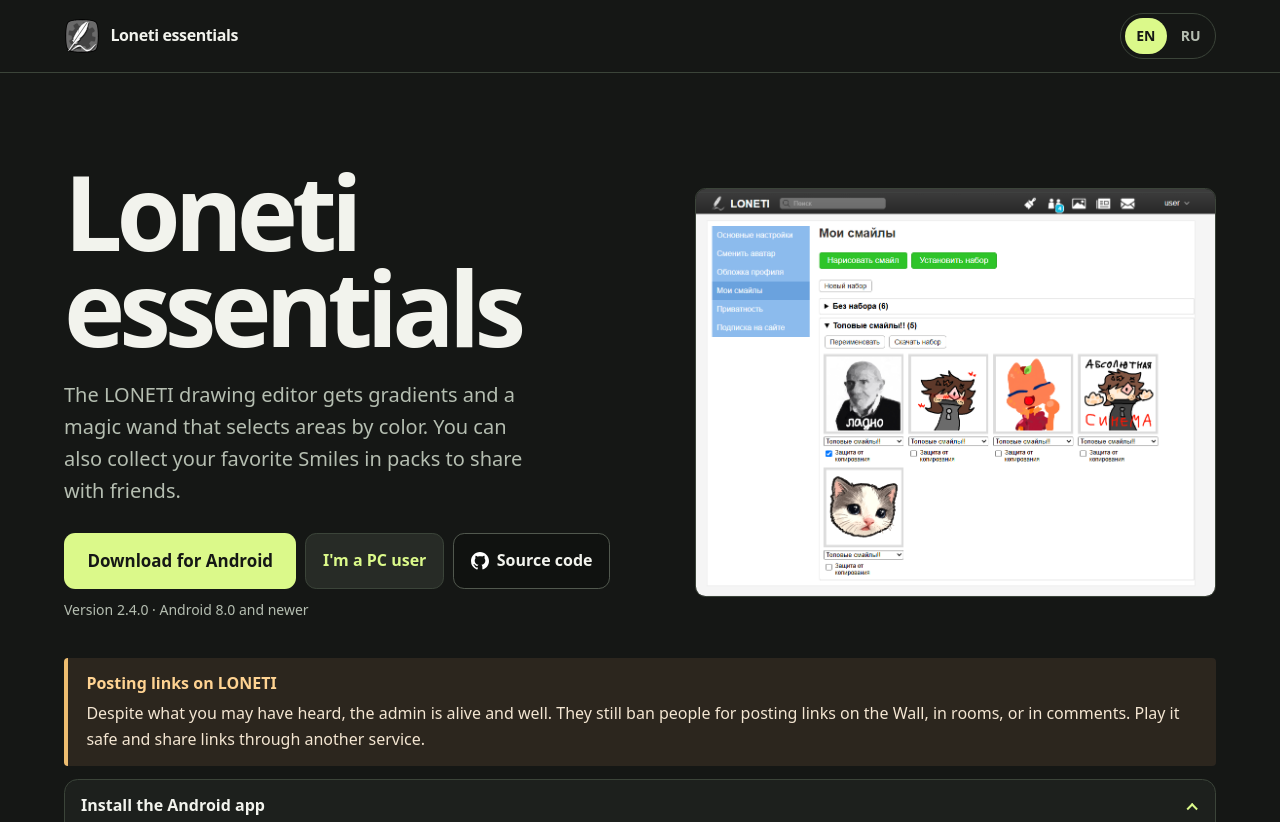
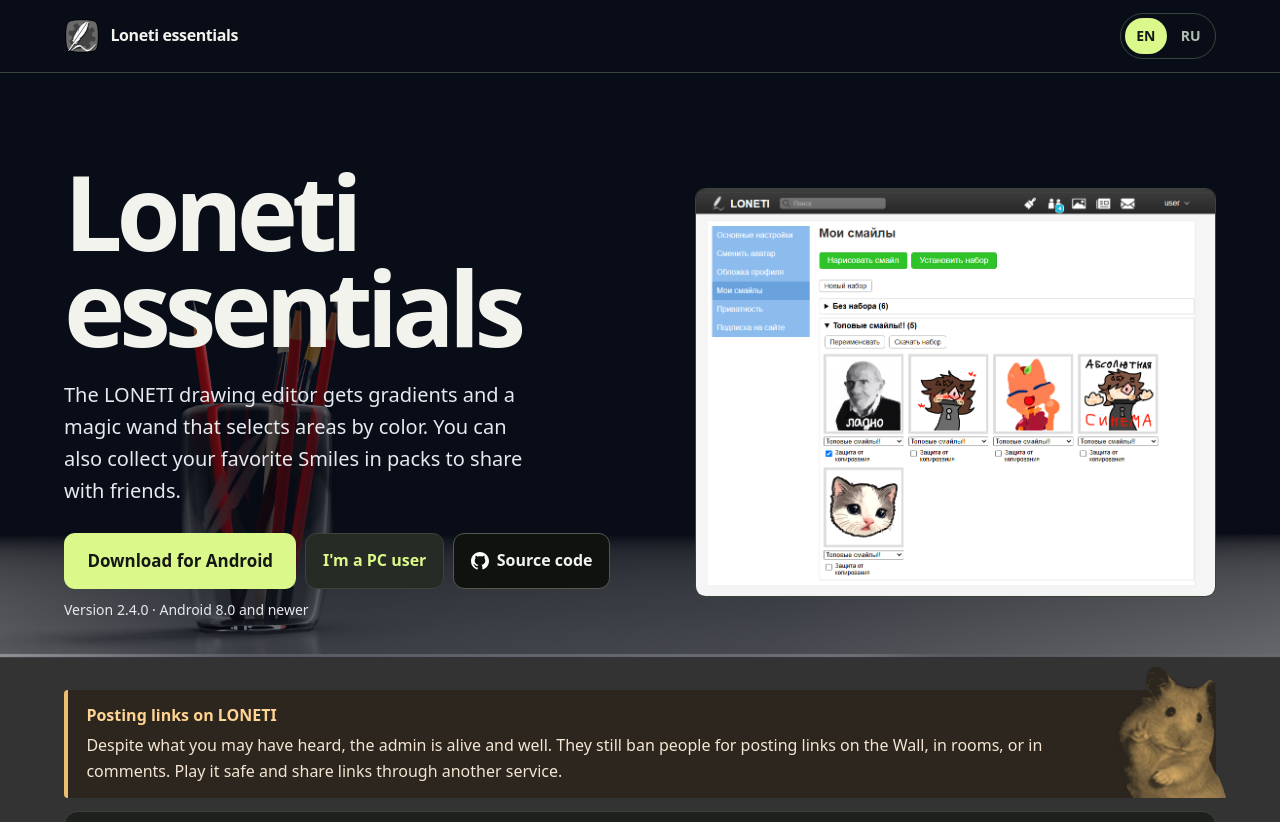
Before and after one commit to bedrockbender/loneti-essentials, a plain HTML site: page index.html in a window 1280 px wide. Shown: the top 822 px of the page. Drawn offline with Linux system fonts and the light colour scheme.

Commit message:
Use the supplied background and Hampter artwork on the site

```diff
--- a/index.html
+++ b/index.html
@@ -4,11 +4,11 @@
   <meta charset="utf-8">
   <meta name="viewport" content="width=device-width, initial-scale=1">
   <meta name="description" content="Loneti essentials adds drawing tools and shareable Smile packs to LONETI on Android and in your browser.">
-  <meta name="theme-color" content="#151715">
+  <meta name="theme-color" content="#080d18">
   <title>Loneti essentials</title>
   <link rel="icon" type="image/svg+xml" href="./icon.svg">
   <link rel="canonical" href="https://bedrockbender.github.io/loneti-essentials/">
-  <link rel="stylesheet" href="./site.css?v=link-warning">
+  <link rel="stylesheet" href="./site.css?v=background-art">
   <script>
     if (location.hostname === 'bedrockbender.github.io' && /^\/loneti-smile-collector(?:\/index\.html|\/)?$/.test(location.pathname)) {
       location.replace('/loneti-essentials/' + location.search + location.hash);
@@ -28,7 +28,8 @@
   </header>
 
   <main>
-    <section class="hero frame" aria-labelledby="site-title">
+    <section class="hero-scene" aria-labelledby="site-title">
+      <div class="hero frame">
         <div class="hero-copy">
           <h1 id="site-title">Loneti essentials</h1>
           <div data-locale="en-US">
@@ -56,10 +57,12 @@
         <a class="hero-preview" data-locale="ru-RU" lang="ru-RU" href="./screenshots/smile-packs.png" title="Открыть снимок в полном размере" hidden>
           <img src="./screenshots/smile-packs.png" width="1065" height="836" fetchpriority="high" alt="Пять смайлов в раскрытом наборе и кнопки «Переименовать» и «Скачать набор»">
         </a>
+      </div>
     </section>
 
     <div class="frame setup" id="setup">
       <aside class="link-warning">
+        <img class="warning-hampter" src="./art/hampter.png" width="110" height="131" alt="">
         <div data-locale="en-US"><strong>Posting links on LONETI</strong><p>Despite what you may have heard, the admin is alive and well. They still ban people for posting links on the Wall, in rooms, or in comments. Play it safe and share links through another service.</p></div>
         <div data-locale="ru-RU" lang="ru-RU" hidden><strong>Ссылки на LONETI</strong><p>Вопреки расхожему убеждению - админ живее всех живых и нещадно банит тех, кто оставляет ссылки на стене, в комнатах или в комментах. Будьте осторожны. старайтесь не постить ссылки на loneti, если есть желание поделиться - используйте сторонние сервисы</p></div>
       </aside>
--- a/site.css
+++ b/site.css
@@ -2,7 +2,8 @@
   color-scheme: dark;
   font: 100%/1.6 system-ui, -apple-system, BlinkMacSystemFont, "Segoe UI", sans-serif;
   color: #f2f3ed;
-  background: #151715;
+  background: #333334;
+  --sky: #080d18;
   --background: #151715;
   --surface: #1d201d;
   --surface-high: #272b26;
@@ -26,7 +27,7 @@ a:hover { text-decoration-thickness: .12em; }
 }
 
 .site-header, .site-footer { border-block: 1px solid var(--line); }
-.site-header { border-block-start: 0; }
+.site-header { border-block-start: 0; background: var(--sky); }
 .site-footer { border-block-end: 0; }
 
 .header-inner, .footer-inner {
@@ -76,6 +77,19 @@ a:hover { text-decoration-thickness: .12em; }
   background: var(--accent);
 }
 
+.hero-scene {
+  --render-width: max(100vi, 64rem);
+  /* The tabletop ends at row 554 of the 1920 × 842 render. */
+  --below-table: calc(var(--render-width) * 288 / 1920);
+  background-color: var(--sky);
+  background-image:
+    linear-gradient(105deg, #080d1826, #080d1899 28%, #080d1880 64%, #080d1840),
+    url("./art/essentials-background.png");
+  background-size: cover, var(--render-width) auto;
+  background-position: center, center bottom calc(-1 * var(--below-table));
+  background-repeat: no-repeat;
+}
+
 .hero {
   display: grid;
   gap: 2rem;
@@ -96,7 +110,7 @@ a:hover { text-decoration-thickness: .12em; }
 .intro {
   max-inline-size: 41ch;
   margin: 1.45rem 0 1.65rem;
-  color: var(--muted);
+  color: #e6e9ed;
   font-size: clamp(1.05rem, 2vw, 1.25rem);
 }
 
@@ -156,7 +170,7 @@ a:hover { text-decoration-thickness: .12em; }
 
 .platform {
   margin: .65rem 0 0;
-  color: var(--muted);
+  color: #e6e9ed;
   font-size: .875rem;
 }
 
@@ -174,18 +188,53 @@ a:hover { text-decoration-thickness: .12em; }
 .setup {
   display: grid;
   gap: .8rem;
-  padding-block-end: clamp(3rem, 8vw, 6rem);
+  padding-block: 2rem clamp(3rem, 8vw, 6rem);
 }
 
 .link-warning {
+  position: relative;
+  isolation: isolate;
+  margin-inline-end: 2.125rem;
   padding: .85rem 1.15rem;
   border-inline-start: .25rem solid #edbd70;
   border-radius: .25rem;
   background: #2c261e;
   color: #f4e6d2;
 }
+.warning-hampter {
+  position: absolute;
+  inset-block-end: 0;
+  inset-inline-end: -3.1rem;
+  inline-size: 3.5rem;
+  pointer-events: none;
+}
+.link-warning > [data-locale] { position: relative; }
 .link-warning strong { color: #ffd392; }
 .link-warning p { margin: .25rem 0 0; }
+
+@media (min-width: 64rem) {
+  .link-warning {
+    margin-inline-end: 0;
+    padding-inline-end: 8.6rem;
+  }
+  .warning-hampter {
+    inset-inline-end: -.6rem;
+    block-size: calc(100% + 1.5rem);
+    max-block-size: 10.5rem;
+    inline-size: auto;
+  }
+}
+
+@media (max-width: 44.999rem) {
+  .hero-scene {
+    --render-width: max(52rem, calc(100vi + 7rem));
+    background-position: center, left -7rem bottom calc(-1 * var(--below-table));
+  }
+  .hero-preview {
+    inline-size: min(78%, 26rem);
+    justify-self: end;
+  }
+}
 
 .setup-panel {
   min-inline-size: 0;
```
Also changed, not shown: art/essentials-background.png (added), art/hampter.png (added). Lines whose indentation alone changed are shown as unchanged.
